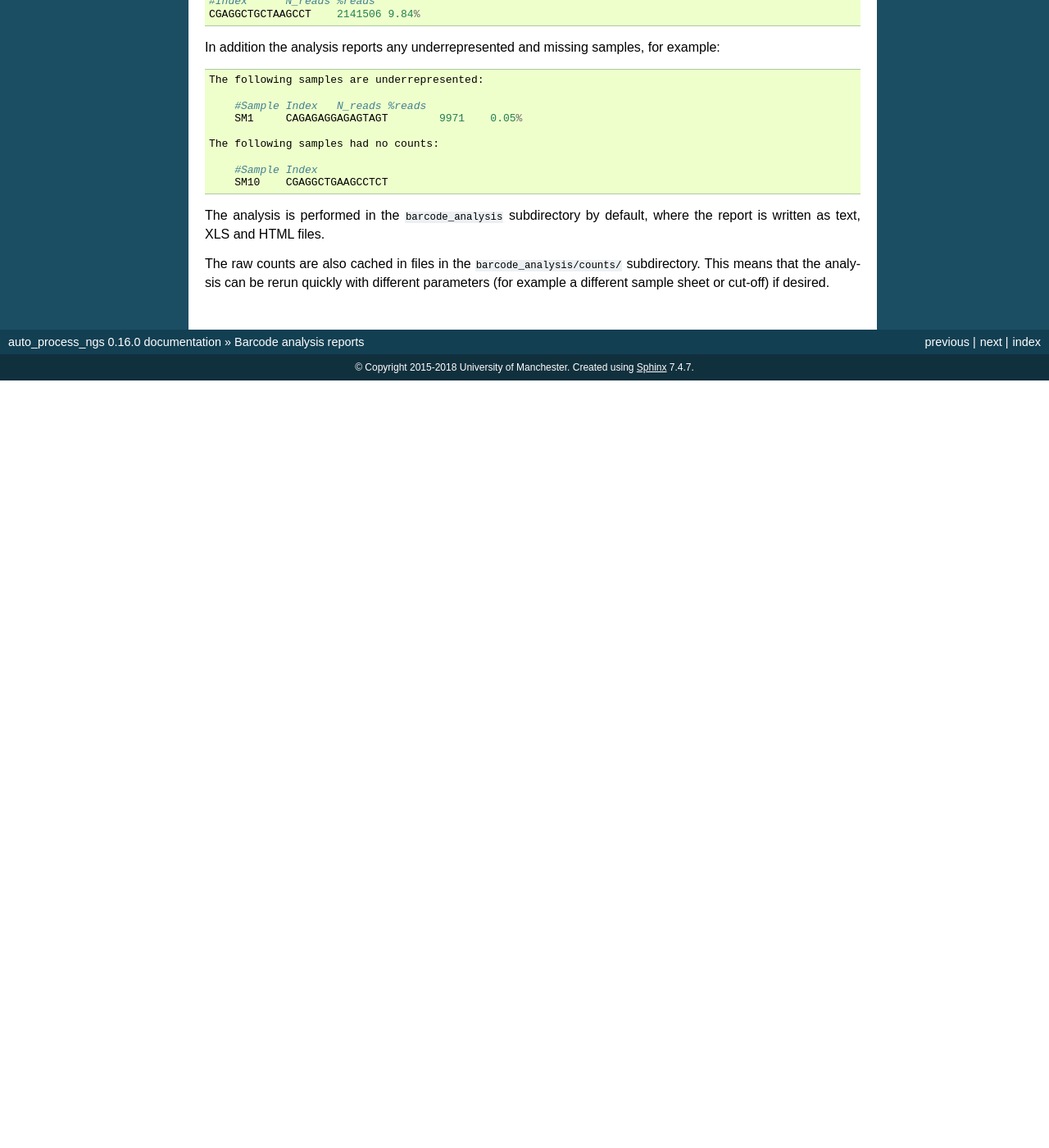
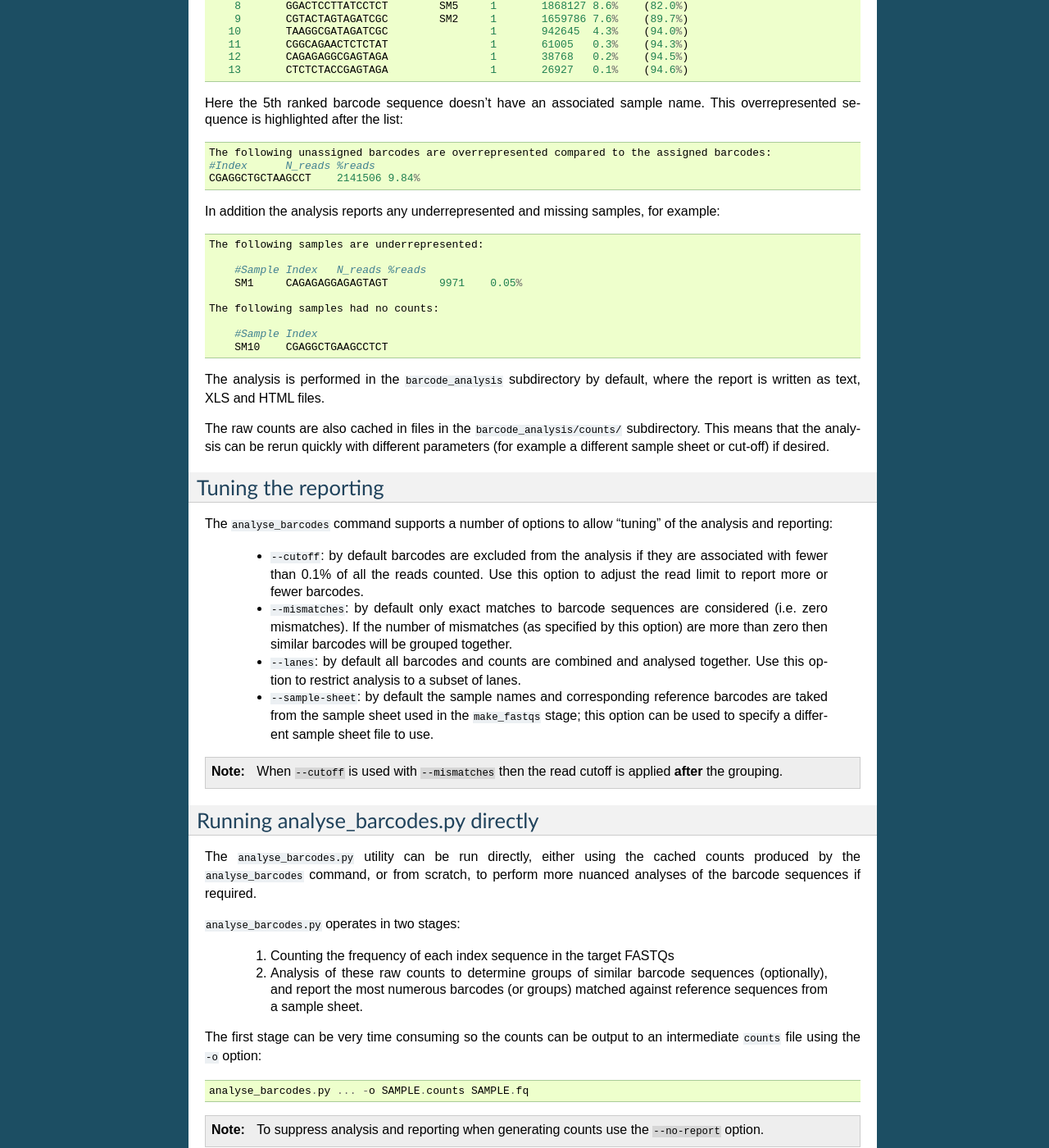
Before and after one commit to fls-bioinformatics-core/auto_process_ngs, a Sphinx documentation site: the page built from docs/source/output/barcode_analysis.rst, in a window 1280 px wide and 1400 px high, scrolled down 1057 px. Shown: the whole window at 82% size. Built offline with Sphinx 7.4.7, drawn with Linux system fonts in a browser that asks for light colours; pages that are not in the unit, such as notebooks, are missing from menus; before the commit the page ends 1521 px from its top, so only the background shows below that; some of the changed text lies outside the part shown.

Commit message:
Documentation: update the docs for the barcode analysis reports.

```diff
--- a/docs/source/output/barcode_analysis.rst
+++ b/docs/source/output/barcode_analysis.rst
@@ -1,17 +1,23 @@
-Barcode analysis reports
+Barcode Analysis Reports
 ========================
 
-Index sequence (aka barcode) analysis is run as part of the
-:doc:`auto_process make_fastqs <../using/make_fastqs>` command (for
-standard sequencing runs); it can also be run as a separate operation
-using the
-:doc:`auto_process.py analyse_barcodes <commands_analyse_barcodes>`
-command. It can be useful for diagnosing and understanding various
-problems with the demultiplexing, for example if there are errors in
-the sample sheet resulting in low or zero reads being assigned to
-one or more samples.
+The demultiplexing stage of processing assigns reads to different
+samples by matching the index sequence (aka "barcode index") of each
+read against the reference index sequence for the samples, as defined
+in the input ``SampleSheet.csv`` file. Reads which cannot be matched
+against any sample are assigned to the "undetermined" category.
 
-Barcode anlysis can identify the following issues:
+Typically the percentage of these undetermined reads should be low
+compared to the total number of reads. However in cases where
+demultiplexing hasn't worked well, the number of undetermined reads
+may be unusually high (typically corresponding with an unexpectedly
+low number of reads assigned to one or more samples). This can
+happen artifically because of errors in the sample sheet, or because
+of errors in the sequencing.
+
+In these cases the barcode analysis report can be useful for diagnosing
+and understanding various problems with the demultiplexing, by
+identifying the following issues:
 
  * **Underrepresented and missing samples**: samples which have
    extremely low (underrepresented) or zero (missing) numbers of
@@ -19,6 +25,13 @@
  * **Overrepresented unassigned index sequences**: barcodes which
    have high numbers of associated reads but which aren't assigned
    to a sample in the sample sheet.
+
+Barcode analysis is normally run automatically as part of the
+:doc:`auto_process make_fastqs <../using/make_fastqs>` command (for
+standard sequencing runs). It can also be run as a separate operation
+using the
+:ref:`auto_process.py analyse_barcodes <commands_analyse_barcodes>`
+command.
 
 The analysis counts the reads associated with each barcode sequence
 in each lane across all the FASTQs generated for those lanes. It then
@@ -95,3 +108,86 @@
 ``barcode_analysis/counts/`` subdirectory. This means that the analysis
 can be rerun quickly with different parameters (for example a different
 sample sheet or cut-off) if desired.
+
+Tuning the reporting
+--------------------
+
+The ``analyse_barcodes`` command supports a number of options to allow
+"tuning" of the analysis and reporting:
+
+ * ``--cutoff``: by default barcodes are excluded from the analysis if
+   they are associated with fewer than 0.1% of all the reads counted.
+   Use this option to adjust the read limit to report more or fewer
+   barcodes.
+
+ * ``--mismatches``: by default only exact matches to barcode sequences
+   are considered (i.e. zero mismatches). If the number of mismatches
+   (as specified by this option) are more than zero then similar barcodes
+   will be grouped together.
+
+ * ``--lanes``: by default all barcodes and counts are combined and
+   analysed together. Use this option to restrict analysis to a subset
+   of lanes.
+
+ * ``--sample-sheet``: by default the sample names and corresponding
+   reference barcodes are taked from the sample sheet used in the
+   ``make_fastqs`` stage; this option can be used to specify a different
+   sample sheet file to use.
+
+.. note::
+
+   When ``--cutoff`` is used with ``--mismatches`` then the read cutoff
+   is applied **after** the grouping.
+
+Running analyse_barcodes.py directly
+------------------------------------
+
+The ``analyse_barcodes.py`` utility can be run directly, either using
+the cached counts produced by the ``analyse_barcodes`` command, or from
+scratch, to perform more nuanced analyses of the barcode sequences if
+required.
+
+``analyse_barcodes.py`` operates in two stages:
+
+ 1. Counting the frequency of each index sequence in the target FASTQs
+
+ 2. Analysis of these raw counts to determine groups of similar barcode
+    sequences (optionally), and report the most numerous barcodes (or
+    groups) matched against reference sequences from a sample sheet.
+
+The first stage can be very time consuming so the counts can be output to an
+intermediate ``counts`` file using the ``-o`` option::
+
+    analyse_barcodes.py ... -o SAMPLE.counts SAMPLE.fq
+
+.. note::
+
+   To suppress analysis and reporting when generating counts
+   use the ``--no-report`` option.
+
+Multiple analyses can be performed using the cached counts, which are
+reloaded into the program using the ``-c`` option::
+
+    analyse_barcodes.py ... -c SAMPLE.counts
+
+Multiple counts files can be combined via the ``-c`` option::
+
+    analyse_barcodes.py ... -c SAMPLE_1.counts SAMPLE_2.counts ...
+
+.. note::
+
+   The ``analyse_barcodes`` command generates counts files for each
+   FASTQ file, in the ``barcode_analysis/counts/`` directory, using
+   the naming convention of ``FASTQ.counts``.
+
+By default the results of the analysis are written to stdout; use
+the ``-r`` option to specify an output file instead.
+
+Analysing undetermined barcodes only
+------------------------------------
+
+Currently this can be done by running the ``analyse_barcodes.py`` utility
+directly on the cached counts for just the "undetermined" FASTQ files,
+for example::
+
+    analyse_barcodes.py -c barcode_analysis/Undetermined*.counts
```
